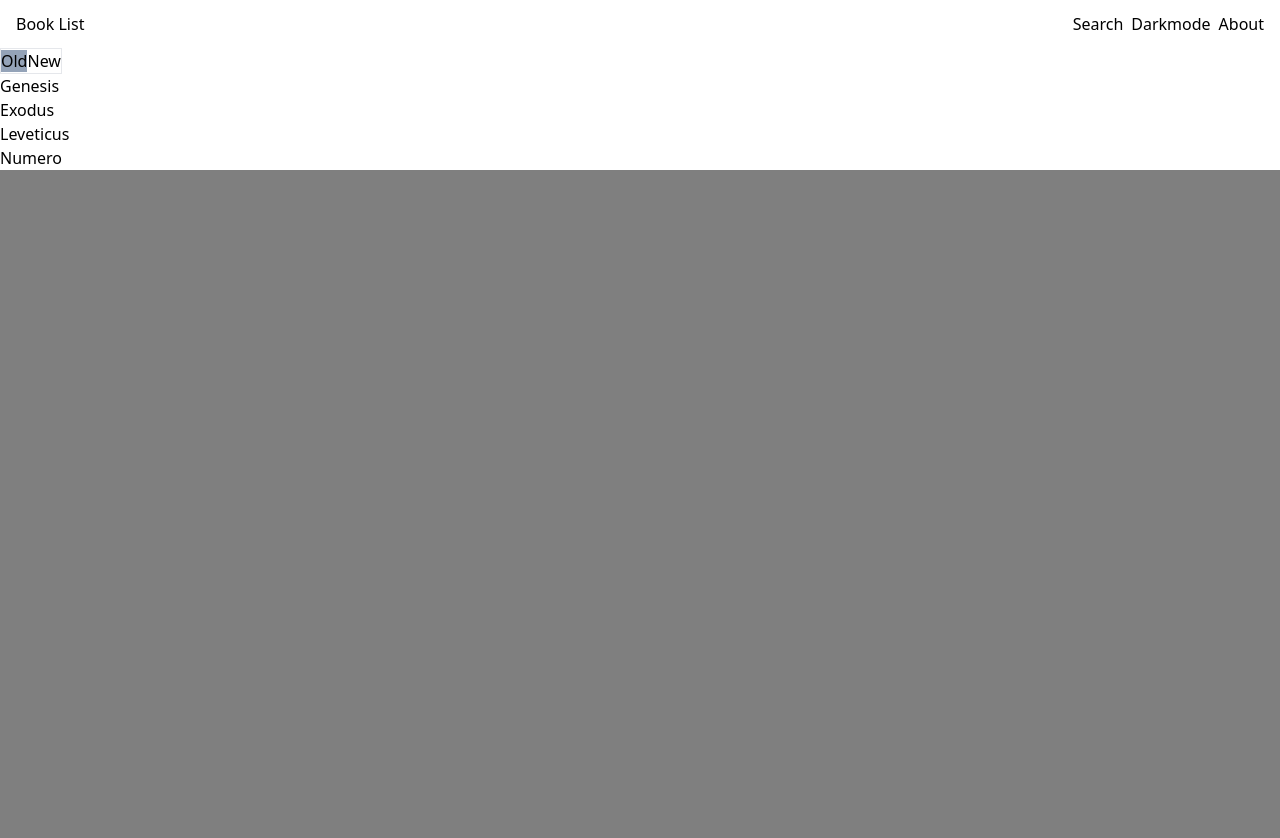
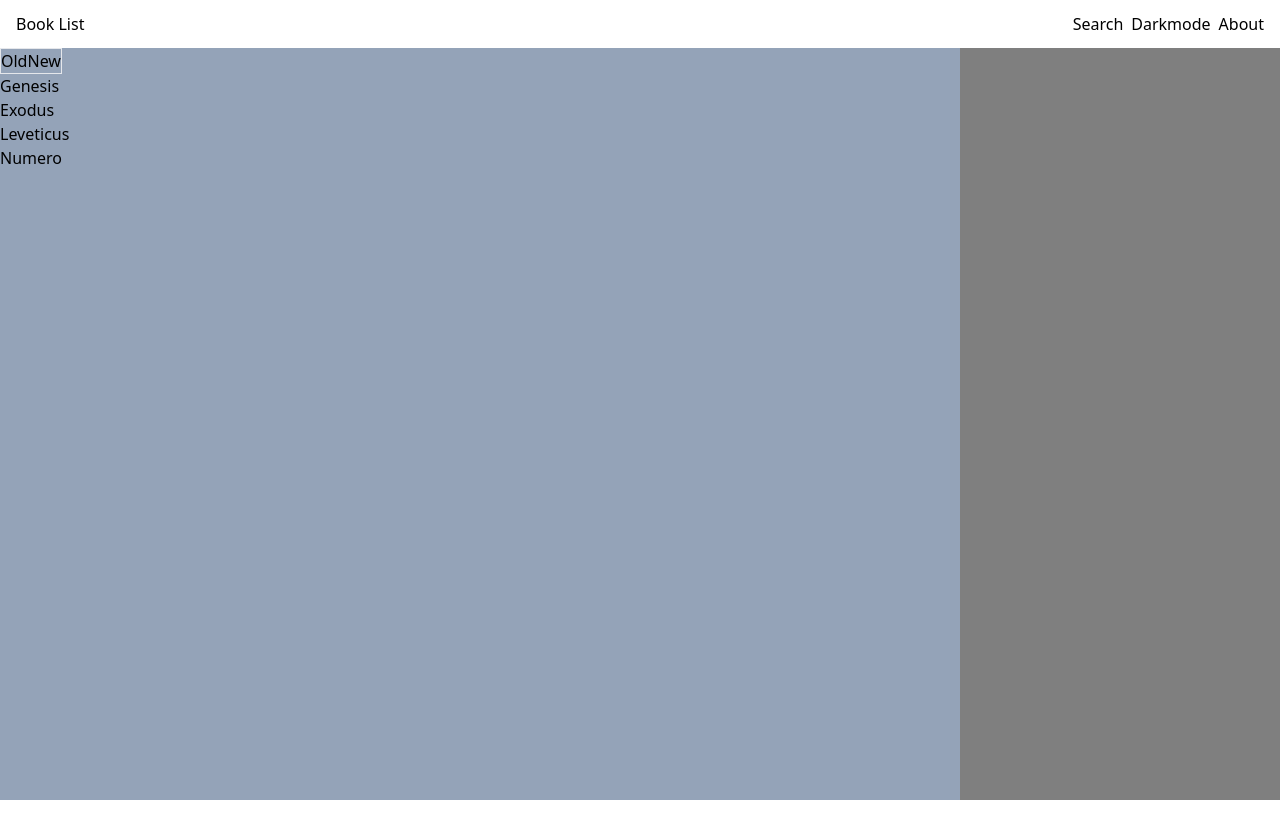
Before and after one commit to bibliahlgn/biblia-hlgn, a React (Vite) app: page / in a window 1280 px wide. Shown: the top 838 px of the page. After the commit the page ends 800 px from the top, so only its background shows below. Built offline with nearby package versions, Linux system fonts and the light colour scheme.

Commit message:
Layout order

```diff
--- a/src/App.tsx
+++ b/src/App.tsx
@@ -21,13 +21,13 @@ function App() {
   const [rawContent, setRawContent] = useState<string>("");
 
   return (
-    <>
+    <div className="flex min-h-dvh flex-col">
       <Header
         bookListText={bookListText}
         selectedChapter={selectedChapter}
         setActiveList={setActiveList}
       />
-      <main>
+      <main className="relative flex-1">
         <BookList
           setChapterCount={setChapterCount}
           selectedBook={selectedBook}
@@ -45,6 +45,7 @@ function App() {
           activeTestament={activeTestament}
           rawContent={rawContent}
           setRawContent={setRawContent}
+          selectedChapter={selectedChapter}
         ></Contents>
         <ChapterList
           chapterCount={chapterCount}
@@ -55,7 +56,7 @@ function App() {
           setActiveList={setActiveList}
         />
       </main>
-    </>
+    </div>
   );
 }
 
--- a/src/components/bookList.tsx
+++ b/src/components/bookList.tsx
@@ -58,10 +58,10 @@ export default function BookList({
   };
 
   return (
-    <>
+    <div>
       <nav
         data-activelist={activeList.bookList ? "true" : "false"}
-        className="data-activelist:block hidden"
+        className="data-activelist:block absolute bottom-0 top-0 z-10 hidden w-3/4 bg-slate-400"
       >
         <button onClick={() => toggleTestament()} className="border">
           <span
@@ -92,8 +92,8 @@ export default function BookList({
       <div
         data-activelist={activeList.bookList ? "true" : "false"}
         onClick={() => setActiveList({ bookList: false })}
-        className="data-activelist:block hidden h-dvh w-full bg-black opacity-50"
+        className="data-activelist:block absolute inset-0 hidden bg-black opacity-50"
       ></div>
-    </>
+    </div>
   );
 }
--- a/src/components/chapterList.tsx
+++ b/src/components/chapterList.tsx
@@ -40,11 +40,11 @@ export default function ChapterList({
   };
 
   return (
-    <ul
+    <div
       data-activelist={activeList.chapterList ? "true" : "false"}
-      className="data-activelist:flex hidden flex-wrap gap-2"
+      className="data-activelist:block absolute bottom-0 top-0 hidden bg-slate-400"
     >
-      {renderChapterButtons()}
-    </ul>
+      <ul className="flex flex-wrap gap-2">{renderChapterButtons()}</ul>
+    </div>
   );
 }
--- a/tailwind.config.js
+++ b/tailwind.config.js
@@ -6,6 +6,7 @@ export default {
     data: {
       isnew: "isnew='true'",
       activelist: "activelist='true'",
+      visiblecontent: "visiblecontent='true'",
     },
   },
   plugins: [require("@tailwindcss/typography")],
```
